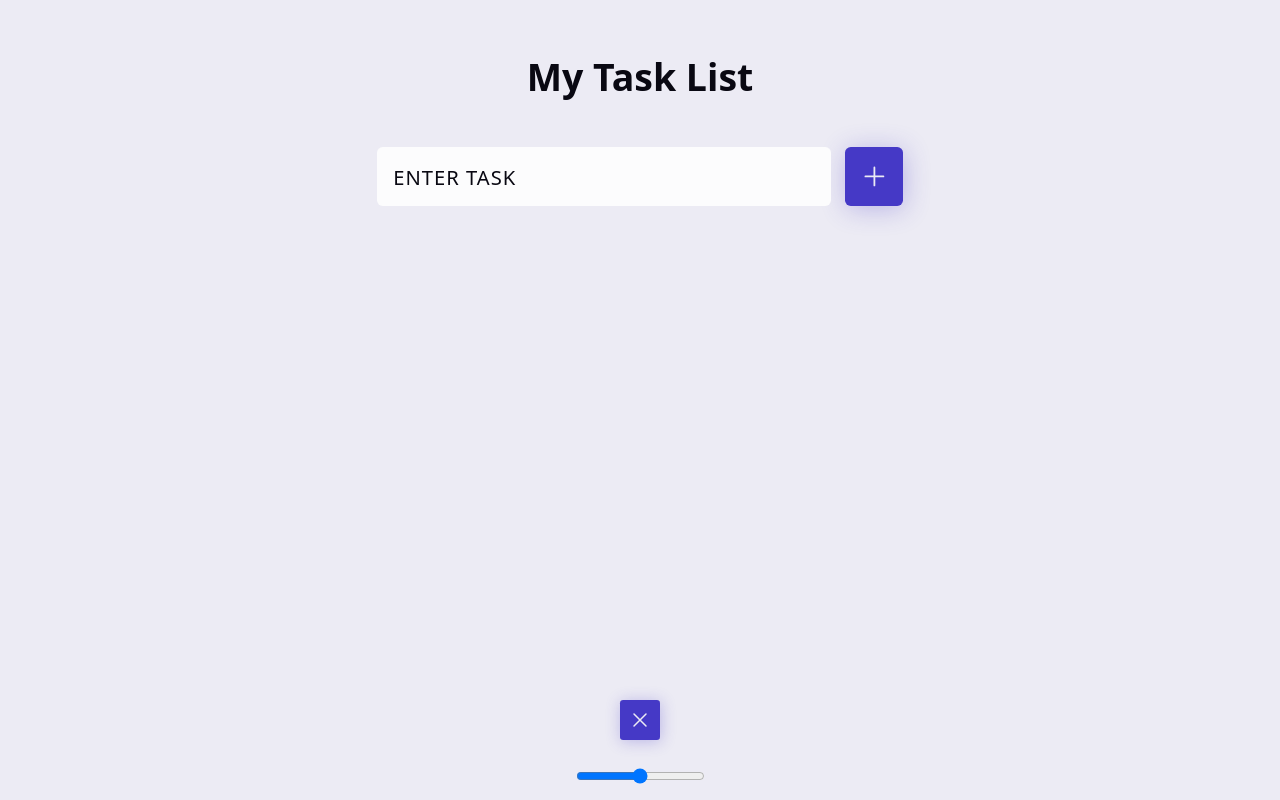
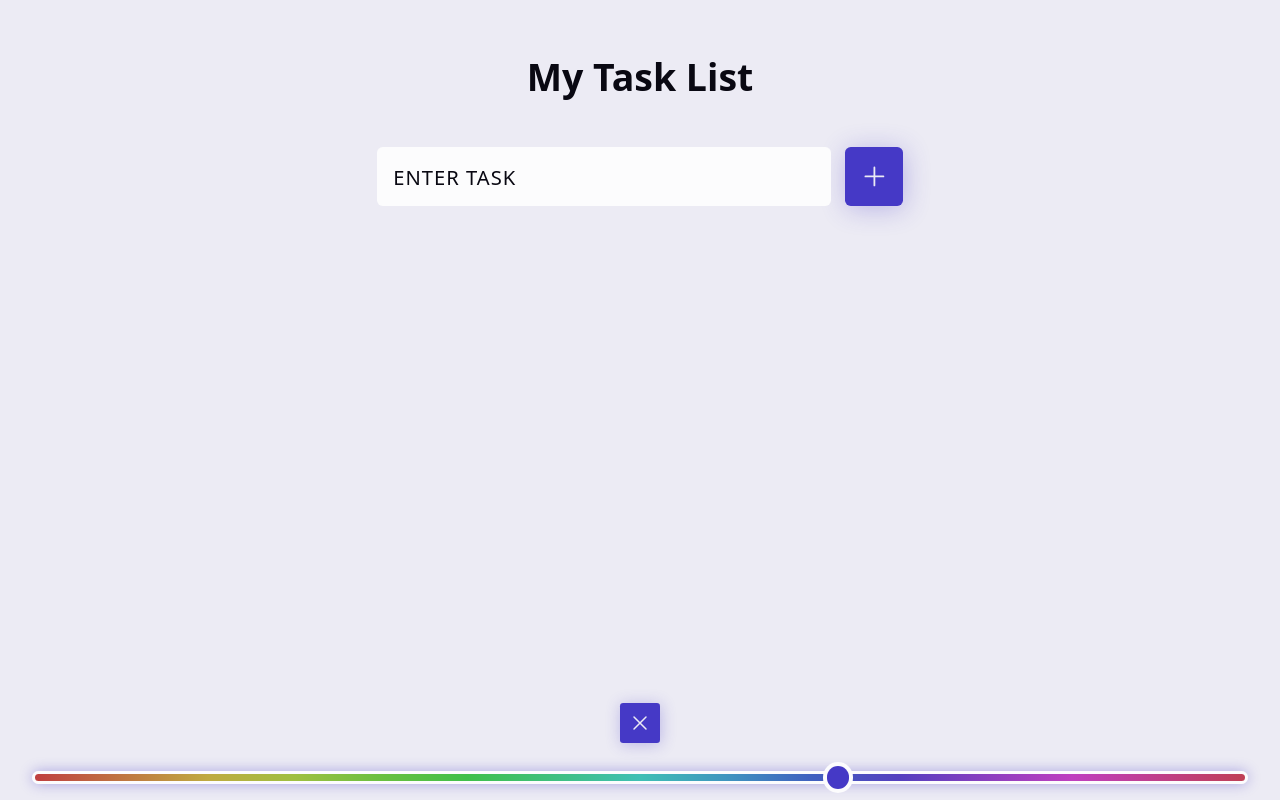
Before and after one commit to dgutierrez21/Proyecto-React-CRUD-Todo-App, a React (Vite) app in the folder React-CRUD-Todo-App/: page / in a window 1280 px wide. Both pictures are taken after a click on the button 668 px from the left and 764 px from the top of the page. Built offline with nearby package versions, Linux system fonts and the light colour scheme.

Commit message:
add status and styles to color selection input

```diff
--- a/React-CRUD-Todo-App/src/components/ThemeSwitcher.jsx
+++ b/React-CRUD-Todo-App/src/components/ThemeSwitcher.jsx
@@ -14,6 +14,8 @@ export const ThemeSwitcher = () => {
 
   const [theme, setTheme] = useState("light");
 
+  const [hue, setHue] = useState("240");
+
   const changeTheme = theme === "light" ? "dark" : "light";
 
   const handleThemeBtn = () => setTheme(changeTheme);
@@ -29,7 +31,15 @@ export const ThemeSwitcher = () => {
           >
             <XMarkIcon />
           </button>
-          <input type="range" />
+
+          <input
+            min="0"
+            max="360"
+            value={hue}
+            onInput={(e) => setHue(e.target.value)}
+            className={styles.picker}
+            type="range"
+          />
         </>
       ) : (
         <div className={styles.btns}>
--- a/React-CRUD-Todo-App/src/components/cssmodules/ThemeSwitcher.module.css
+++ b/React-CRUD-Todo-App/src/components/cssmodules/ThemeSwitcher.module.css
@@ -21,3 +21,54 @@
   left: 50%;
   transform: translate(-50%, -50%);
 }
+
+.picker:focus {
+  outline: none;
+}
+
+.picker {
+  -webkit-appearance: none;
+  appearance: none;
+  background: linear-gradient(
+    to right,
+    hsl(0, 50%, 50%),
+    hsl(25, 50%, 50%),
+    hsl(50, 50%, 50%),
+    hsl(75, 50%, 50%),
+    hsl(100, 50%, 50%),
+    hsl(125, 50%, 50%),
+    hsl(150, 50%, 50%),
+    hsl(175, 50%, 50%),
+    hsl(200, 50%, 50%),
+    hsl(225, 50%, 50%),
+    hsl(250, 50%, 50%),
+    hsl(275, 50%, 50%),
+    hsl(300, 50%, 50%),
+    hsl(325, 50%, 50%),
+    hsl(350, 50%, 50%)
+  );
+  border-radius: 100vmax;
+  border: 0.2em solid hsl(var(--muted));
+  box-shadow: 0 0 0.8em hsl(var(--accent) / 0.4);
+  height: calc(var(--wrapperSize) * 0.2);
+  outline: none;
+  width: 100%;
+}
+
+.picker::-webkit-slider-thumb {
+  -webkit-appearance: none;
+  appearance: none;
+  background-color: hsl(var(--accent));
+  border-radius: 100vmax;
+  border: none;
+  box-shadow: 0 0 0 0.25em hsl(var(--muted)),
+    0 0 0 -0.4em hsl(var(--accent) / 08);
+  cursor: ew-resize;
+  height: calc(var(--wrapperSize) * 0.35);
+  width: calc(var(--wrapperSize) * 0.35);
+}
+
+.picker:focus::-webkit-slider-thumb {
+  box-shadow: 0 0 0 0.25em hsl(var(--muted)),
+    0 0 0 0.45em hsl(var(--accent) / 0.8);
+}
```
